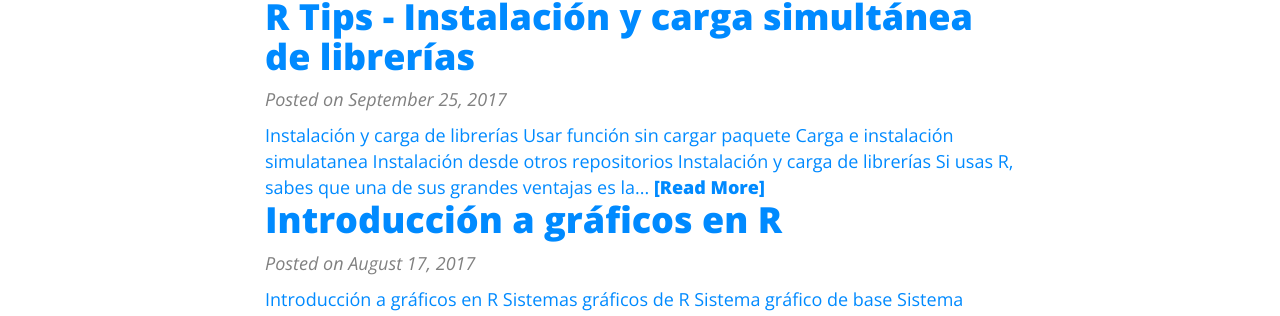
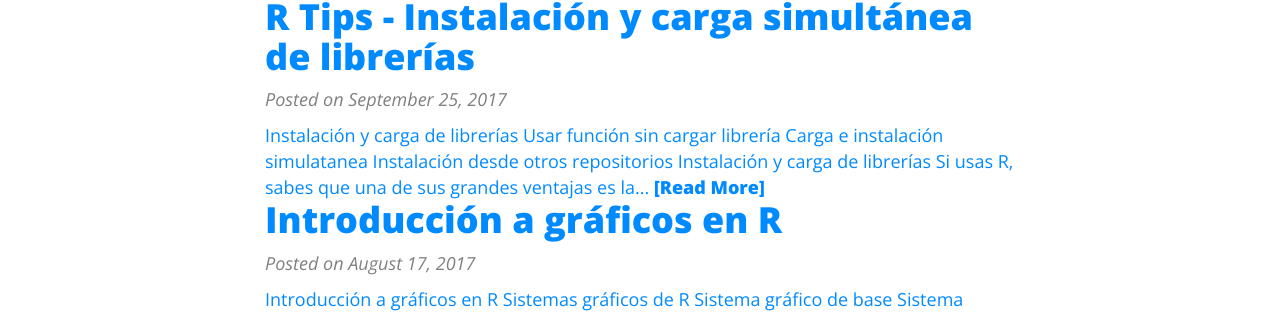
Before and after one commit to Rgrupoec/Rgrupoec.github.io, a Jekyll site: the page built from index.html, in a window 1280 px wide and 900 px high, scrolled down 1495 px. Shown: the part 137-453 px from the top of the window. Built offline with Jekyll 4.4.1, drawn with Linux system fonts in a browser that asks for light colours; nearby versions of some CDN libraries; the list of posts is cut into pages by our own code; comment, search, counter and statistics services are not loaded.

Commit message:
Update 2017-09-25-packages.md

```diff
--- a/tips/_posts/2017-09-25-packages.md
+++ b/tips/_posts/2017-09-25-packages.md
@@ -10,7 +10,7 @@
 <p><a name="top"></a></p>
 <ul>
 <li><a href="#install">Instalación y carga de librerías</a></li>
-<li><a href="#sin">Usar función sin cargar paquete</a></li>
+<li><a href="#sin">Usar función sin cargar librería</a></li>
 <li><a href="#simul">Carga e instalación simulatanea</a></li>
 <li><a href="#repos">Instalación desde otros repositorios</a></li>
 </ul>
@@ -98,8 +98,8 @@
 <p>La mejor opción es utilizar <strong>library()</strong>, ya que da el mensaje de error si el paquete no se encuentra durante el tiempo de carga del paquete, lo cual nos dará una alerta temprana y evitará continuar generando errores innecesarios.</p>
 <p><a href="#top">Back to Top</a></p>
 </div>
-<div id="usar-funcion-sin-cargar-paquete" class="section level1">
-<h1><a name="sin"></a>Usar función sin cargar paquete</h1>
+<div id="usar-funcion-sin-cargar-librería" class="section level1">
+<h1><a name="sin"></a>Usar función sin cargar librería</h1>
 <p>Podemos utilizar una función de un paquete sin cargarlo, cargando únicamente dicha función de la siguiente forma:</p>
 <pre class="r"><code>rpart::car.test.frame</code></pre>
 <pre><code>##                               Price   Country Reliability Mileage    Type
```
